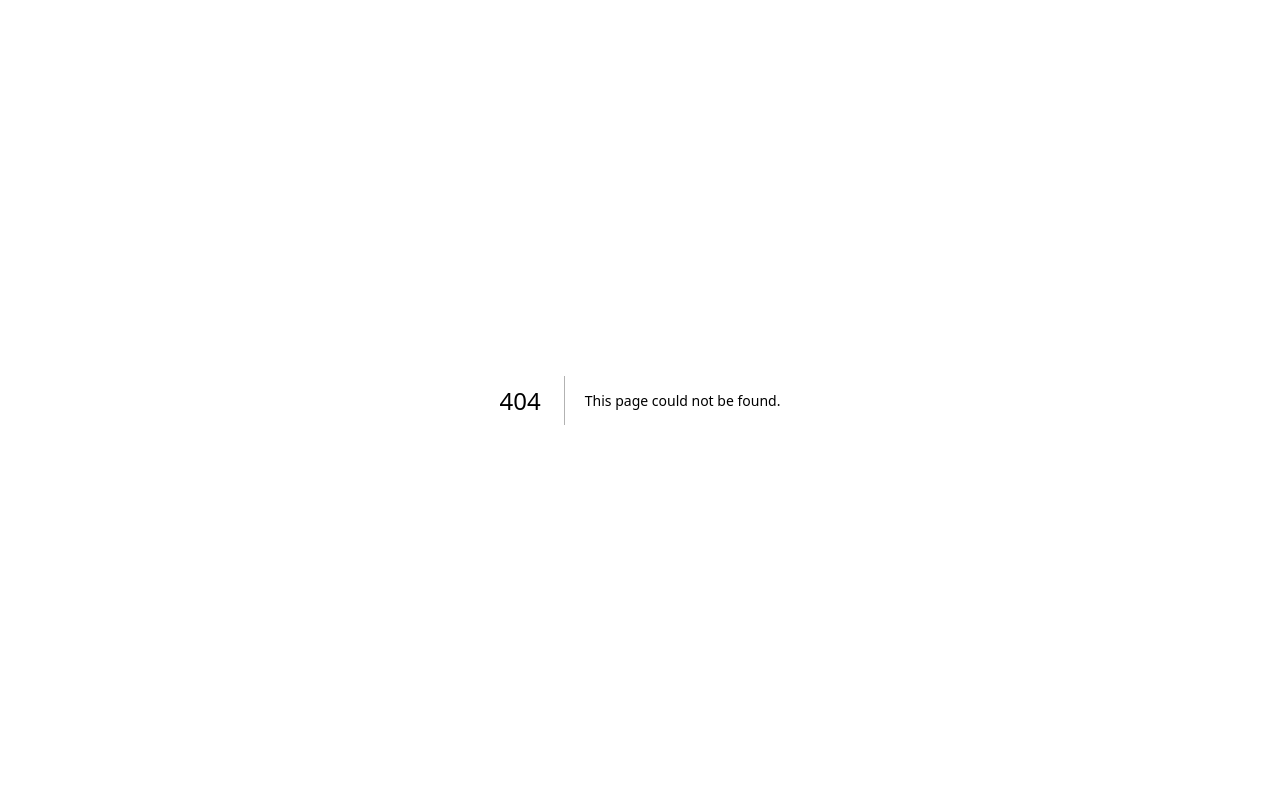
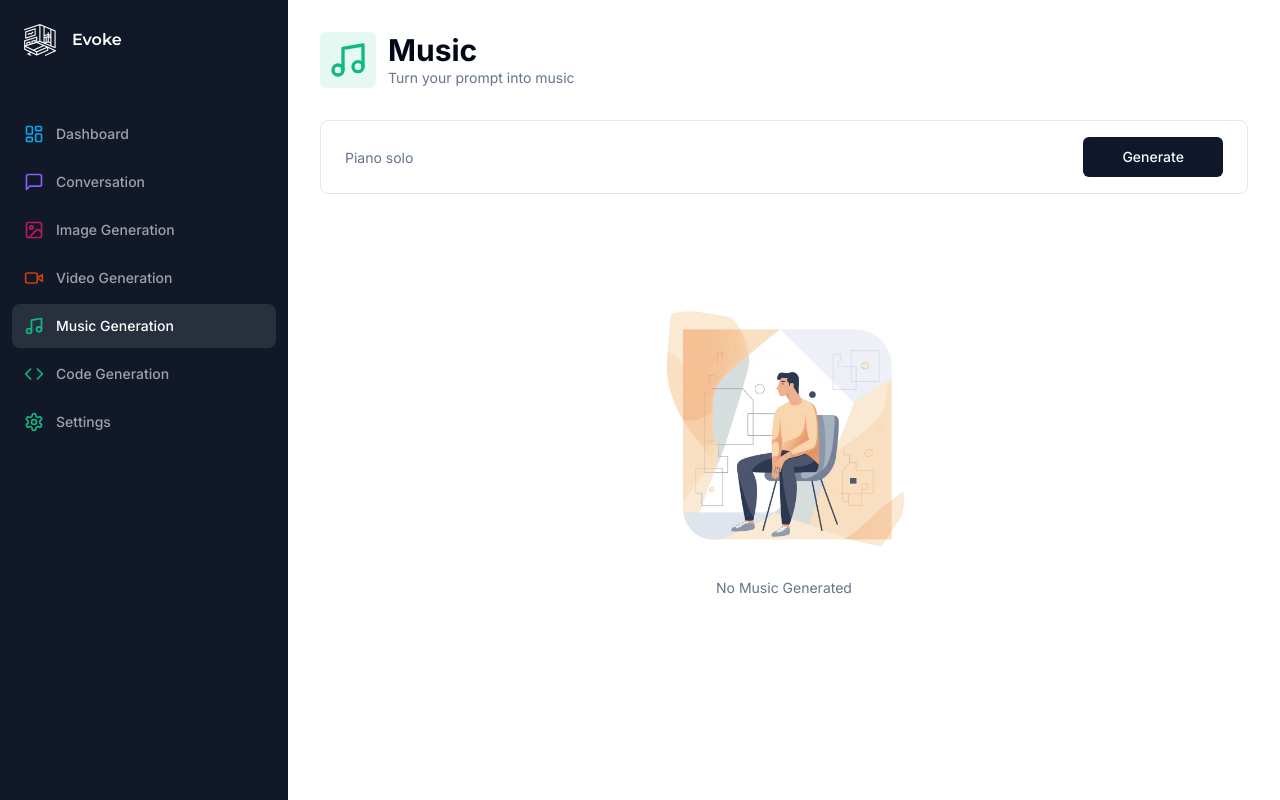
Before and after one commit to CGodl/GaelAi, a Next.js app: page /music in a window 1280 px wide. Before the commit this address had no page. Built offline with nearby package versions, Linux system fonts and the light colour scheme.

Commit message:
Added music generation AI. Connected to Recpliate for music generation

```diff
--- /dev/null
+++ b/app/(dashboard)/(routes)/music/constants.ts
@@ -0,0 +1,7 @@
+import * as z from 'zod';
+
+export const formSchema = z.object({
+    prompt: z.string().min(1, {
+        message: "Prompt is required"
+    })
+})
--- /dev/null
+++ b/app/(dashboard)/(routes)/music/page.tsx
@@ -0,0 +1,119 @@
+'use client';
+import axios from 'axios';
+import { Empty } from '@/components/Empty';
+import { Loader } from '@/components/Loader';
+import Heading from '@/components/Heading';
+import { Music } from 'lucide-react';
+import { useForm } from 'react-hook-form';
+import * as z from 'zod';
+import { zodResolver } from '@hookform/resolvers/zod';
+import { formSchema } from './constants';
+import { Form, FormControl, FormField, FormItem } from '@/components/ui/form';
+import { Input } from '@/components/ui/input';
+import { Button } from '@/components/ui/button';
+import { useRouter } from 'next/navigation';
+import { useState } from 'react';
+
+const MusicPage = () => {
+	const [music, setMusic] = useState<string>();
+
+	const router = useRouter();
+
+	const form = useForm<z.infer<typeof formSchema>>({
+		resolver: zodResolver(formSchema),
+		defaultValues: {
+			prompt: '',
+		},
+	});
+
+	const isResponseLoading = form.formState.isSubmitting;
+
+	const onSubmit = async (values: z.infer<typeof formSchema>) => {
+		try {
+			setMusic(undefined)
+
+			const response = await axios.post('/api/music', values)
+
+			setMusic(response.data.audio)
+
+			form.reset();
+		} catch (error: any) {
+			//Todo: Open Pro Modal
+			console.log(error);
+		} finally {
+			router.refresh();
+		}
+	};
+
+	return (
+		<div>
+			<Heading
+				title='Music'
+				description='Turn your prompt into music'
+				Icon={Music}
+				iconColor='text-emerald-500'
+				bgColor='bg-emerald-500/10'
+			/>
+			<div className='px-4 lg:px-8'>
+				<div>
+					<Form {...form}>
+						<form
+							onSubmit={form.handleSubmit(onSubmit)}
+							className='
+                                rounded-lg
+                                border
+                                w-full
+                                p-4
+                                px-3
+                                md:px-6
+                                focus-within:shadow-sm
+                                grid
+                                grid-cols-12
+                                gap-2
+                            '
+						>
+							<FormField
+								name='prompt'
+								render={({ field }) => (
+									<FormItem className='col-span-12 lg:col-span-10'>
+										<FormControl className='m-0 p-0'>
+											<Input
+												className='border-0 outline-none focus-visible:ring-0 focus-visible:ring-transparent'
+												disabled={isResponseLoading}
+												placeholder='Piano solo'
+												{...field}
+											/>
+										</FormControl>
+									</FormItem>
+								)}
+							/>
+							<Button
+								className='col-span-12 lg:col-span-2 w-full'
+								disabled={isResponseLoading}
+							>
+								Generate
+							</Button>
+						</form>
+					</Form>
+				</div>
+				<div className='space-y-4 mt-4'>
+					{isResponseLoading && (
+						<div className='p-8 rounded-lg w-full flex items-center justify-center bg-muted'>
+							<Loader />
+						</div>
+					)}
+					{!music && !isResponseLoading && (
+						<Empty label={'No Music Generated'} />
+					)}
+					{music && (
+						<audio controls className='w-full mt-8'>
+							<source src={music} />
+						</audio>
+					)}
+				</div>
+			</div>
+		</div>
+	);
+};
+
+export default MusicPage;
--- /dev/null
+++ b/app/api/music/route.ts
@@ -0,0 +1,37 @@
+import { auth } from '@clerk/nextjs';
+import { NextResponse } from 'next/server';
+
+import Replicate from 'replicate';
+
+const replicate = new Replicate({
+	auth: process.env.REPLICATE_API_TOKEN,
+});
+
+export async function POST(req: Request) {
+	try {
+		const { userId } = auth();
+		const body = await req.json();
+		const { prompt } = body;
+
+		if (!userId) {
+			return new NextResponse('Unauthorized', { status: 401 });
+		}
+
+		if (!prompt) {
+			return new NextResponse('Prompt is required', { status: 400 });
+		}
+
+		const response = await replicate.run(
+			'riffusion/riffusion:8cf61ea6c56afd61d8f5b9ffd14d7c216c0a93844ce2d82ac1c9ecc9c7f24e05',
+			{
+				input: {
+					prompt_a: prompt,
+				},
+			}
+		);
+		return NextResponse.json(response);
+	} catch (error) {
+		console.log('[MUSIC_ERROR', error);
+		return new NextResponse('Internal error', { status: 500 });
+	}
+}
--- a/package.json
+++ b/package.json
@@ -26,6 +26,7 @@
     "react-dom": "latest",
     "react-hook-form": "^7.47.0",
     "react-markdown": "^9.0.0",
+    "replicate": "^0.21.1",
     "tailwind-merge": "^1.14.0",
     "tailwindcss-animate": "^1.0.7",
     "zod": "^3.22.4"
```
Also changed, not shown: 1 other file (tests, documents, lock files or other folders).
